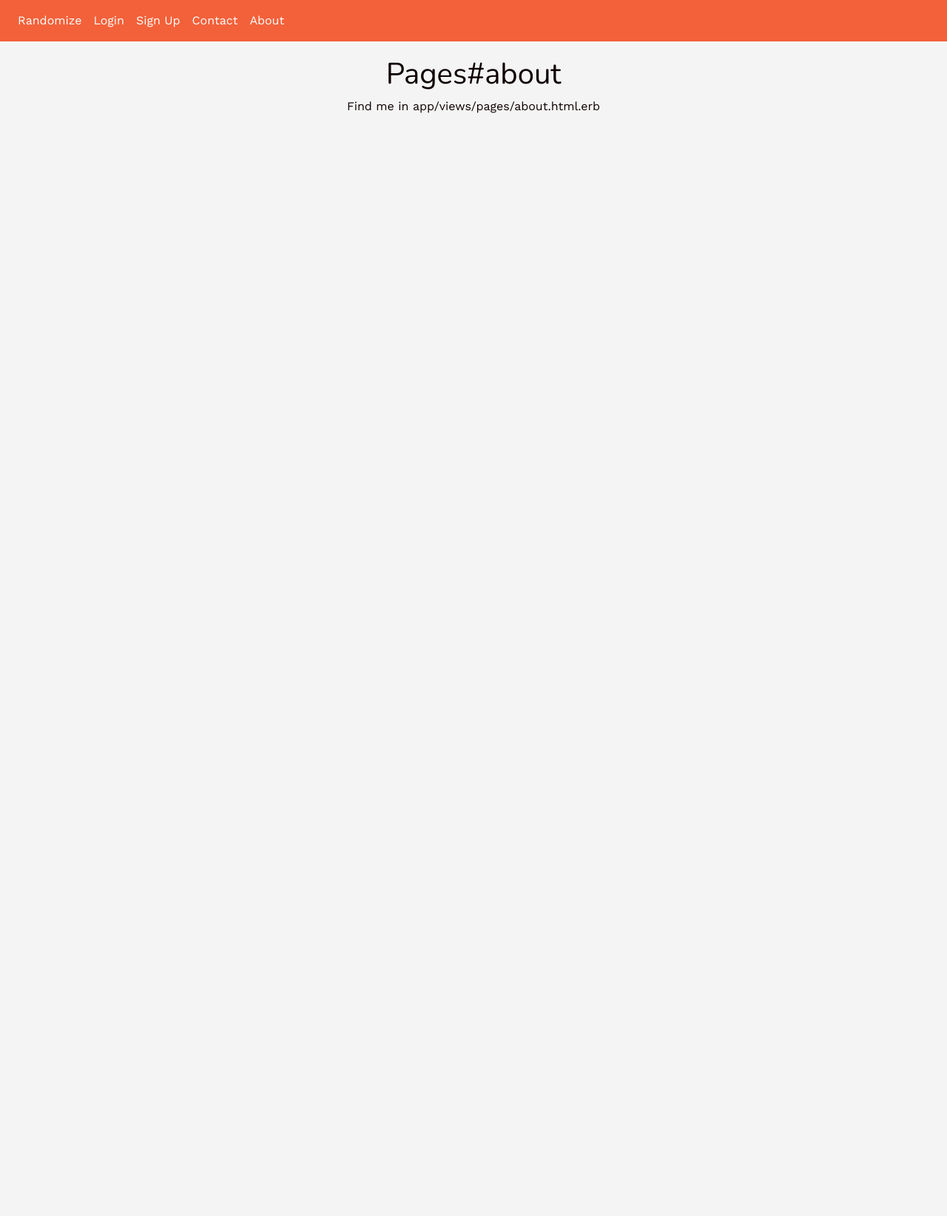
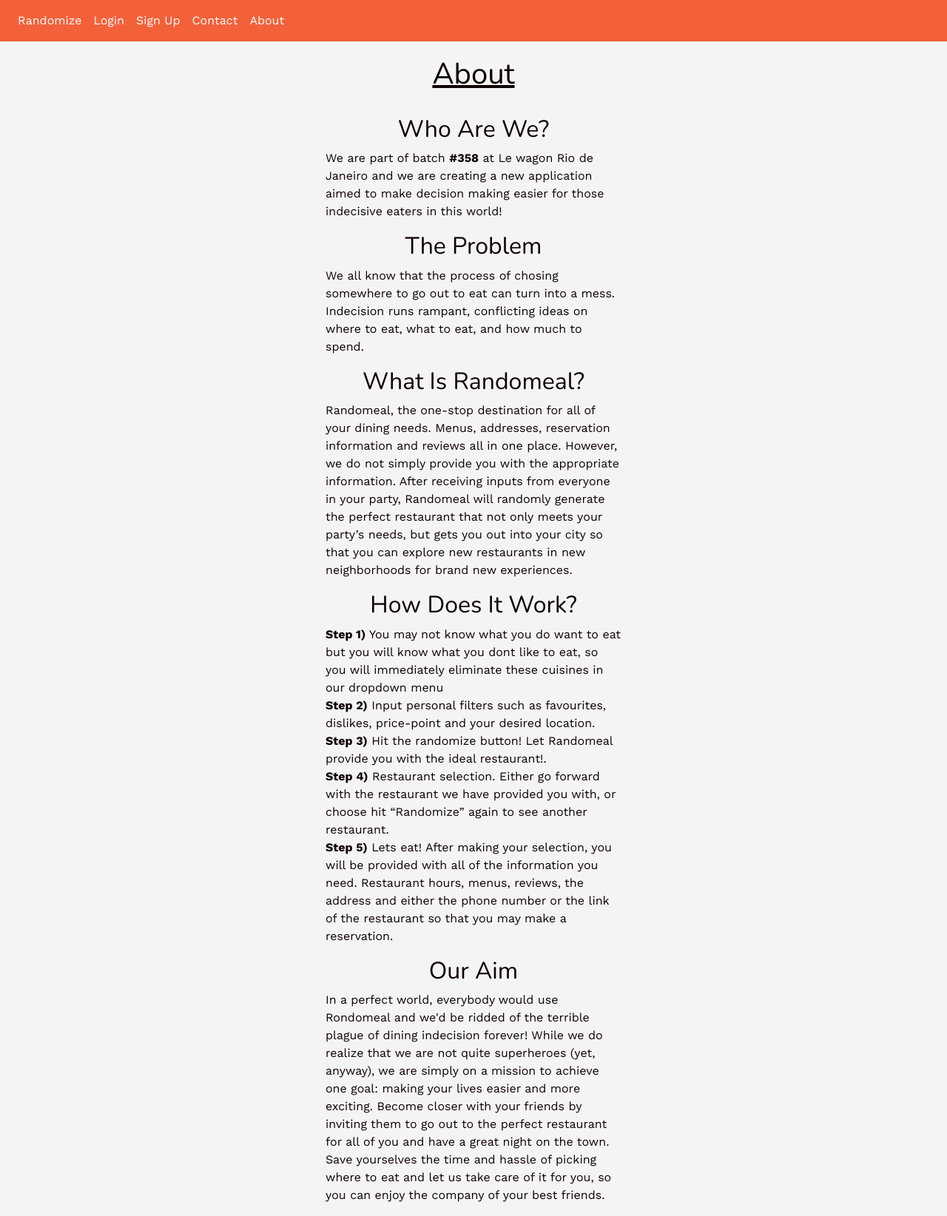
Before and after one commit to chase-the-coder/Randomeal, a Rails app: page /about in a window 1280 px wide. Shown: the whole page at 74% size. Before the commit the page ends 153 px from the top, so only its background shows below. Run offline with Rails 7, Linux system fonts and the light colour scheme; style sheets or scripts are compiled from the project's sources; parts of the project's set-up code (start-up, migrations or seed data) failed here and were passed over; some libraries are stand-ins or nearby versions.

Commit message:
filled in about page

```diff
--- a/app/views/pages/about.html.erb
+++ b/app/views/pages/about.html.erb
@@ -1,2 +1,36 @@
-<h1>Pages#about</h1>
-<p>Find me in app/views/pages/about.html.erb</p>
+<h1><u>About</u></h1>
+<br>
+<h2>Who Are We?</h2>
+
+<p align="left">We are part of batch <strong>#358</strong> at Le wagon Rio de Janeiro and we are creating a new application aimed to make decision making easier for those indecisive eaters in this world!</p>
+
+<h2>The Problem</h2>
+
+<p align="left">We all know that the process of chosing somewhere to go out to eat can turn into a mess. Indecision runs rampant, conflicting ideas on where to eat, what to eat, and how much to spend.</p>
+
+<h2>What Is Randomeal?</h2>
+
+<p align="left">Randomeal, the one-stop destination for all of your dining needs. Menus, addresses, reservation information and reviews all in one place. However, we do not simply provide
+you with the appropriate information. After receiving inputs from everyone in your party, Randomeal will randomly generate the perfect restaurant that not only meets your party’s needs, but gets you out into your city so that you can explore new restaurants in new neighborhoods for brand new experiences.</p>
+
+<h2>How Does It Work?</h2>
+
+<p align="left">
+
+<strong>Step 1)</strong> You may not know what you do want to eat but you will know what you dont like to eat, so you will immediately eliminate these cuisines in our dropdown menu <br>
+
+<strong>Step 2)</strong> Input personal filters such as favourites, dislikes, price-point and your desired location. <br>
+
+<strong>Step 3)</strong> Hit the randomize button! Let Randomeal provide you with the ideal restaurant!. <br>
+
+<strong>Step 4)</strong> Restaurant selection. Either go forward with the restaurant we have provided you with, or choose hit “Randomize” again to see another restaurant. <br>
+
+<strong>Step 5)</strong> Lets eat! After making your selection, you will be provided with all of the information you need. Restaurant hours, menus, reviews, the address and either the phone number or the link of the restaurant so that you may make a reservation.</p>
+
+<h2>Our Aim</h2>
+
+<p align="left">In a perfect world, everybody would use Rondomeal and we'd be ridded of the terrible plague of dining indecision forever!
+
+While we do realize that we are not quite superheroes (yet, anyway), we are simply on a mission to achieve one goal: making your lives easier and more exciting.
+
+Become closer with your friends by inviting them to go out to the perfect restaurant for all of you and have a great night on the town. Save yourselves the time and hassle of picking where to eat and let us take care of it for you, so you can enjoy the company of your best friends.</p>
```
